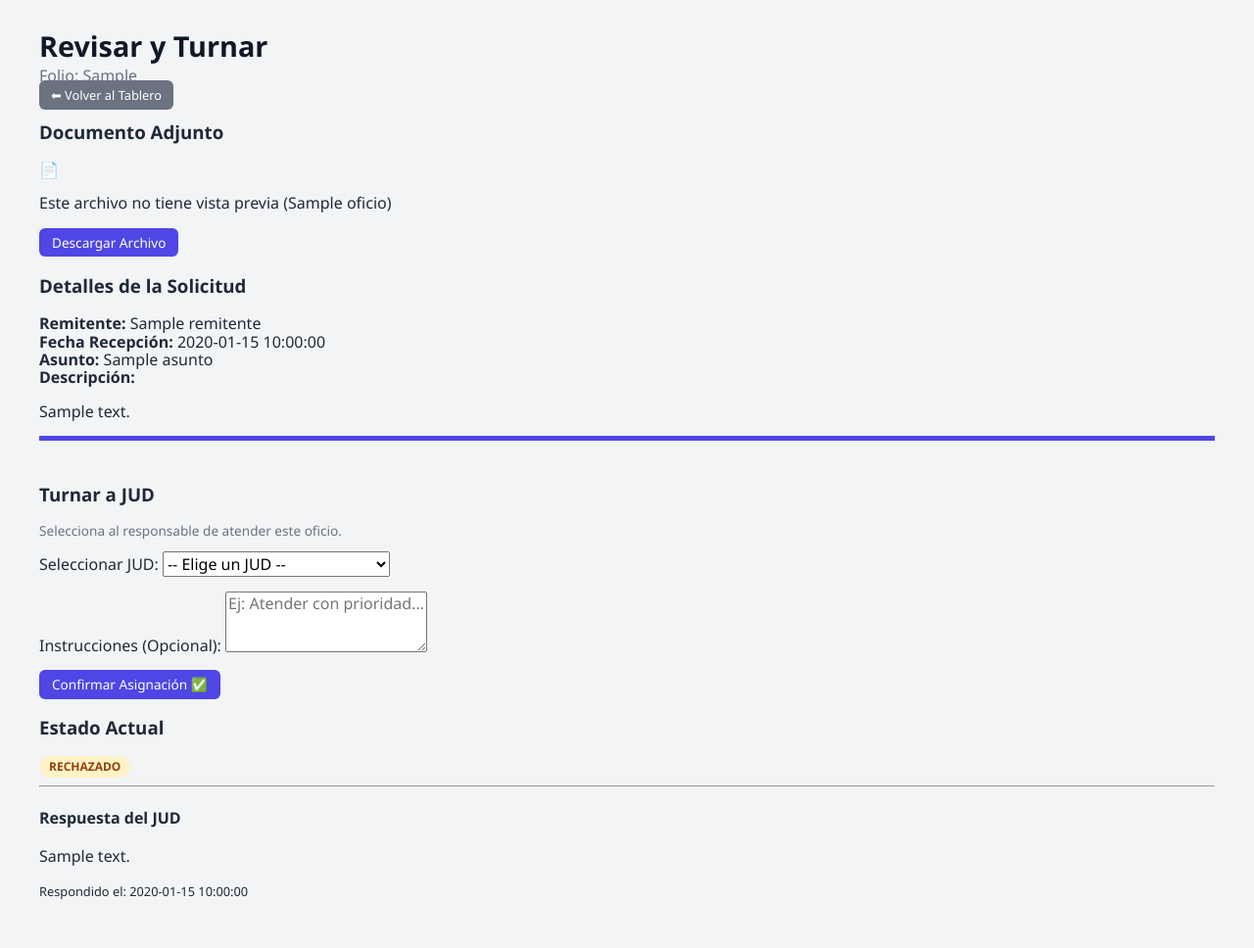
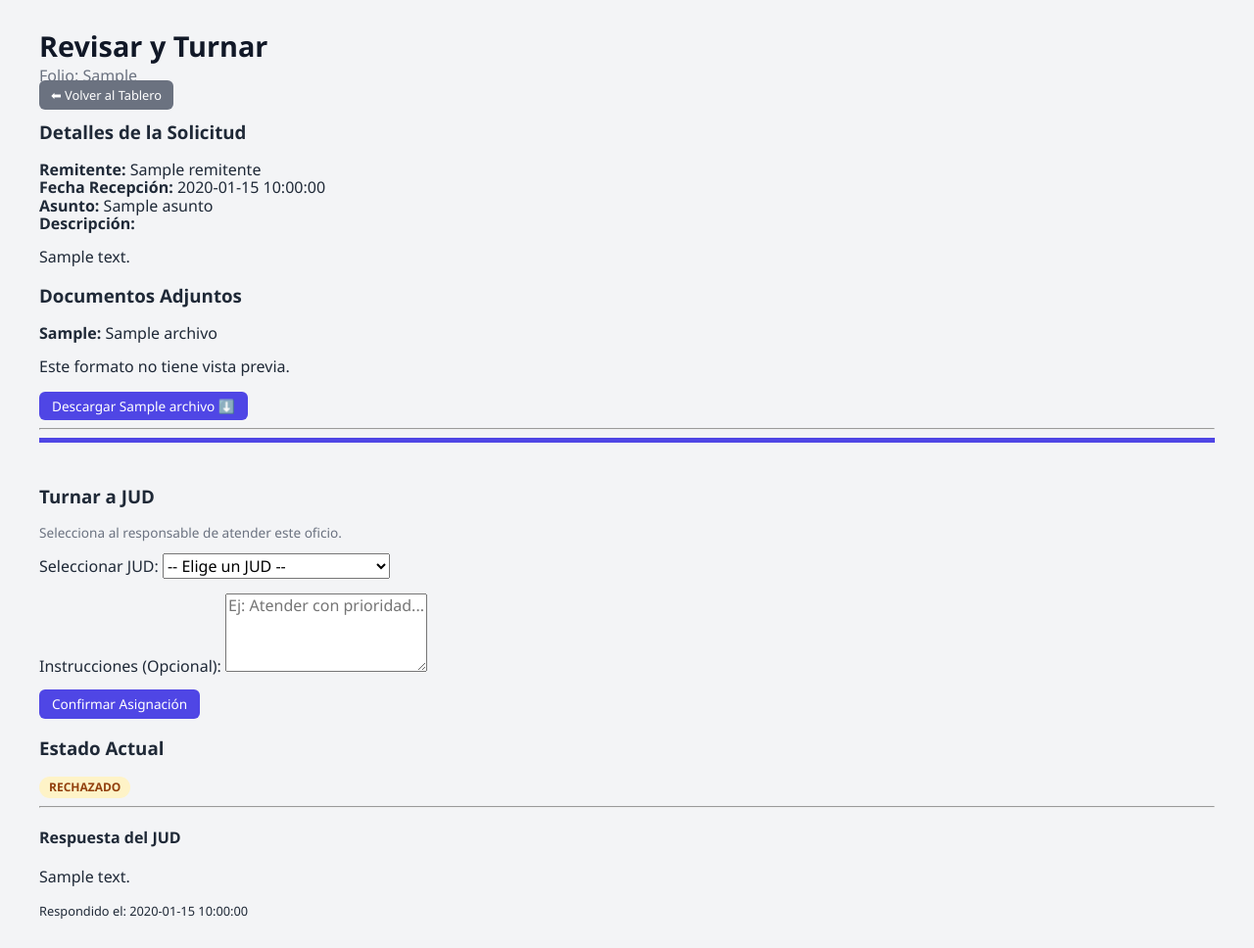
Before and after one commit to BrandonCVale/AMH_SISTEMA_OFICIOS, a Flask app: template app/templates/oficios/revisar_asignar.html in a window 1280 px wide. Shown: the whole page at 98% size. Before the commit the page ends 918 px from the top, so only its background shows below. Run offline with Flask 3, Linux system fonts and the light colour scheme; the template is opened without the code that fills it: most values are stand-ins (such as "Sample title", 1, 10 or a date in 2020).

Commit message:
Arreglar la bd para la fecha de recepcion, modificar las funciones del model de oficio.py y detalles demas

```diff
--- a/app/models/oficio.py
+++ b/app/models/oficio.py
@@ -75,6 +75,7 @@ def obtener_documentos_de_un_oficio(id_oficio):
         SELECT
             id_usuario_subio,
             nombre_archivo_original,
+            ruta_almacenamiento,
             tipo_documento,
             fecha_subida
 
--- a/app/templates/oficios/revisar_asignar.html
+++ b/app/templates/oficios/revisar_asignar.html
@@ -10,6 +10,7 @@
 {% endblock css_adicional %}
 {% block contenido_principal %}
     <div class="contenedor-principal">
+        {# 1. ENCABEZADO #}
         <div class="header-detalle">
             <div>
                 <h1 class="titulo-panel">Revisar y Turnar</h1>
@@ -17,33 +18,14 @@
                     Folio: <span class="folio-destacado">{{ oficio.folio_interno }}</span>
                 </p>
             </div>
-            <a href="{{ url_for('oficios.panel_control') }}" class="btn-gris">⬅ Volver al Tablero</a>
+            <div>
+                <a href="{{ url_for('oficios.panel_control') }}" class="btn-gris">⬅ Volver al Tablero</a>
+            </div>
         </div>
         <div class="grid-detalle">
+            {# COLUMNA IZQUIERDA #}
             <div class="columna-documento">
-                <div class="tarjeta-blanca visor-documento">
-                    <h3 class="titulo-tarjeta">Documento Adjunto</h3>
-                    {% if oficio.nombre_archivo %}
-                        {% if oficio.nombre_archivo.lower().endswith('.pdf') %}
-                            <div class="contenedor-pdf">
-                                <iframe src="{{ url_for('static', filename='uploads/' + oficio.nombre_archivo) }}"
-                                        width="100%"
-                                        height="500px">
-                                </iframe>
-                            </div>
-                        {% else %}
-                            <div class="descarga-archivo">
-                                <div class="icono-archivo">📄</div>
-                                <p>Este archivo no tiene vista previa ({{ oficio.nombre_archivo }})</p>
-                                <a href="{{ url_for('static', filename='uploads/' + oficio.nombre_archivo) }}"
-                                   class="btn-primario"
-                                   download>Descargar Archivo</a>
-                            </div>
-                        {% endif %}
-                    {% else %}
-                        <div class="sin-archivo">Este oficio no tiene archivo adjunto.</div>
-                    {% endif %}
-                </div>
+                {# 1. PRIMERO: DATOS DEL OFICIO (LO QUE PIDIÓ CAMBIAR) #}
                 <div class="tarjeta-blanca">
                     <h3 class="titulo-tarjeta">Detalles de la Solicitud</h3>
                     <div class="lista-detalles">
@@ -56,18 +38,52 @@
                         <div class="item-detalle">
                             <strong>Asunto:</strong> {{ oficio.asunto }}
                         </div>
+                        {# Descripción destacada #}
                         <div class="item-detalle descripcion-larga">
                             <strong>Descripción:</strong>
                             <p>{{ oficio.descripcion_solicitud }}</p>
                         </div>
                     </div>
                 </div>
+                {# 2. SEGUNDO: VISOR DE DOCUMENTOS #}
+                <div class="tarjeta-blanca visor-documento">
+                    <h3 class="titulo-tarjeta">Documentos Adjuntos</h3>
+                    {% if archivos_del_oficio %}
+                        {% for archivo in archivos_del_oficio %}
+                            <div class="contenedor-archivo">
+                                <p class="nombre-archivo">
+                                    <strong>{{ archivo.tipo_documento }}:</strong> {{ archivo.nombre_archivo_original }}
+                                </p>
+                                {% if archivo.nombre_archivo_original.lower().endswith('.pdf') %}
+                                    <div class="contenedor-pdf">
+                                        <iframe src="{{ url_for('static', filename=archivo.ruta_almacenamiento) }}"
+                                                width="100%"
+                                                height="500px">
+                                        </iframe>
+                                    </div>
+                                {% else %}
+                                    <div class="descarga-archivo">
+                                        <p>Este formato no tiene vista previa.</p>
+                                        <a href="{{ url_for('static', filename=archivo.ruta_almacenamiento) }}"
+                                           class="btn-primario"
+                                           download>Descargar {{ archivo.nombre_archivo_original }} ⬇️</a>
+                                    </div>
+                                {% endif %}
+                                <hr class="separador-archivos">
+                            </div>
+                        {% endfor %}
+                    {% else %}
+                        <div class="sin-archivo">Este oficio no tiene archivos adjuntos.</div>
+                    {% endif %}
+                </div>
             </div>
+            {# COLUMNA DERECHA (SIN CAMBIOS) #}
             <div class="columna-acciones">
+                {# FORMULARIO DE ASIGNACIÓN #}
                 <div class="tarjeta-blanca tarjeta-destacada">
                     <h3 class="titulo-tarjeta">Turnar a JUD</h3>
                     <p class="texto-ayuda">Selecciona al responsable de atender este oficio.</p>
-                    <form action="{{ url_for('oficios.reasignar_oficio') }}"
+                    <form action="{{ url_for('oficios.reasignar_oficio', id_oficio=oficio.id_oficio) }}"
                           method="POST"
                           id="form-asignar">
                         <input type="hidden" name="id_oficio" value="{{ oficio.id_oficio }}">
@@ -84,12 +100,13 @@
                             <label for="instrucciones" class="etiqueta">Instrucciones (Opcional):</label>
                             <textarea name="instrucciones"
                                       class="input-area"
-                                      rows="3"
+                                      rows="4"
                                       placeholder="Ej: Atender con prioridad..."></textarea>
                         </div>
-                        <button type="submit" class="btn-primario btn-full">Confirmar Asignación ✅</button>
+                        <button type="submit" class="btn-primario btn-full">Confirmar Asignación</button>
                     </form>
                 </div>
+                {# ESTADO ACTUAL #}
                 <div class="tarjeta-blanca">
                     <h3 class="titulo-tarjeta">Estado Actual</h3>
                     <div class="estado-contenedor">
```
Also changed, not shown: app/routes/oficios.py (+6 -2 lines).
